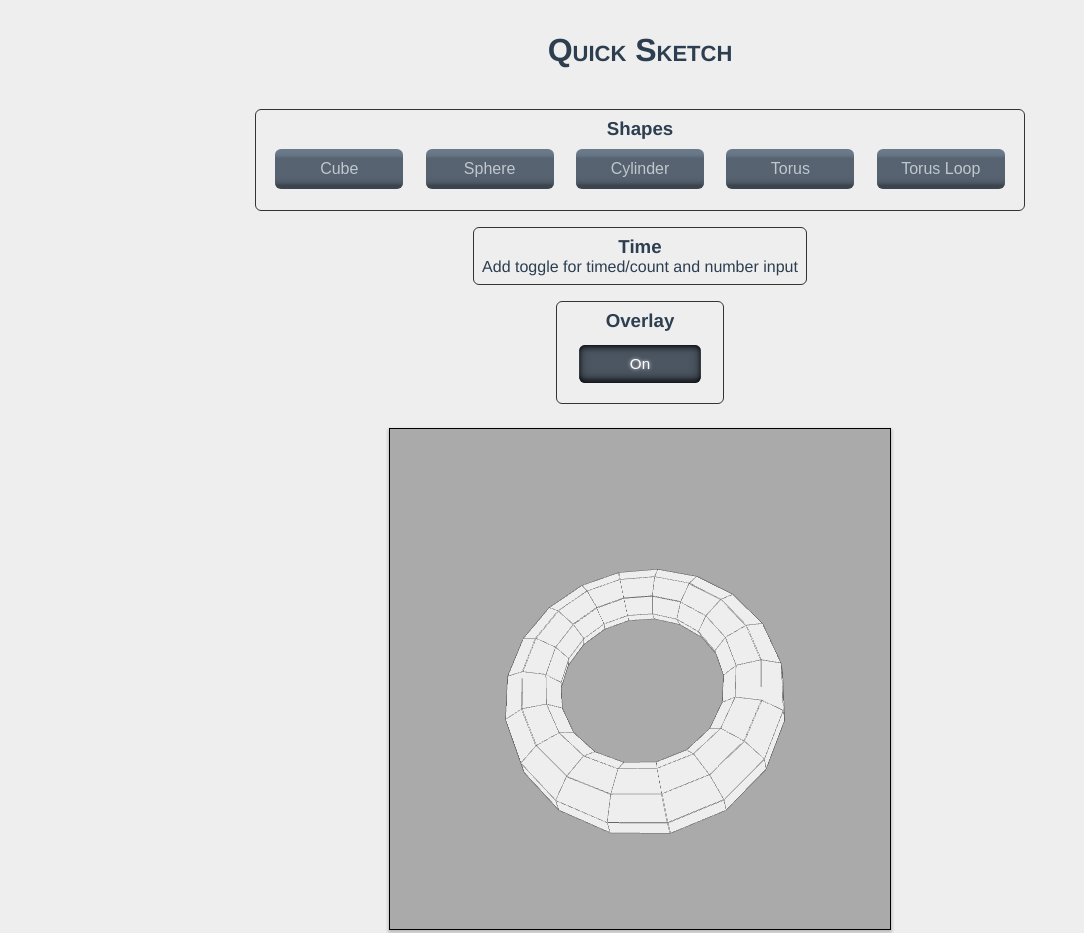
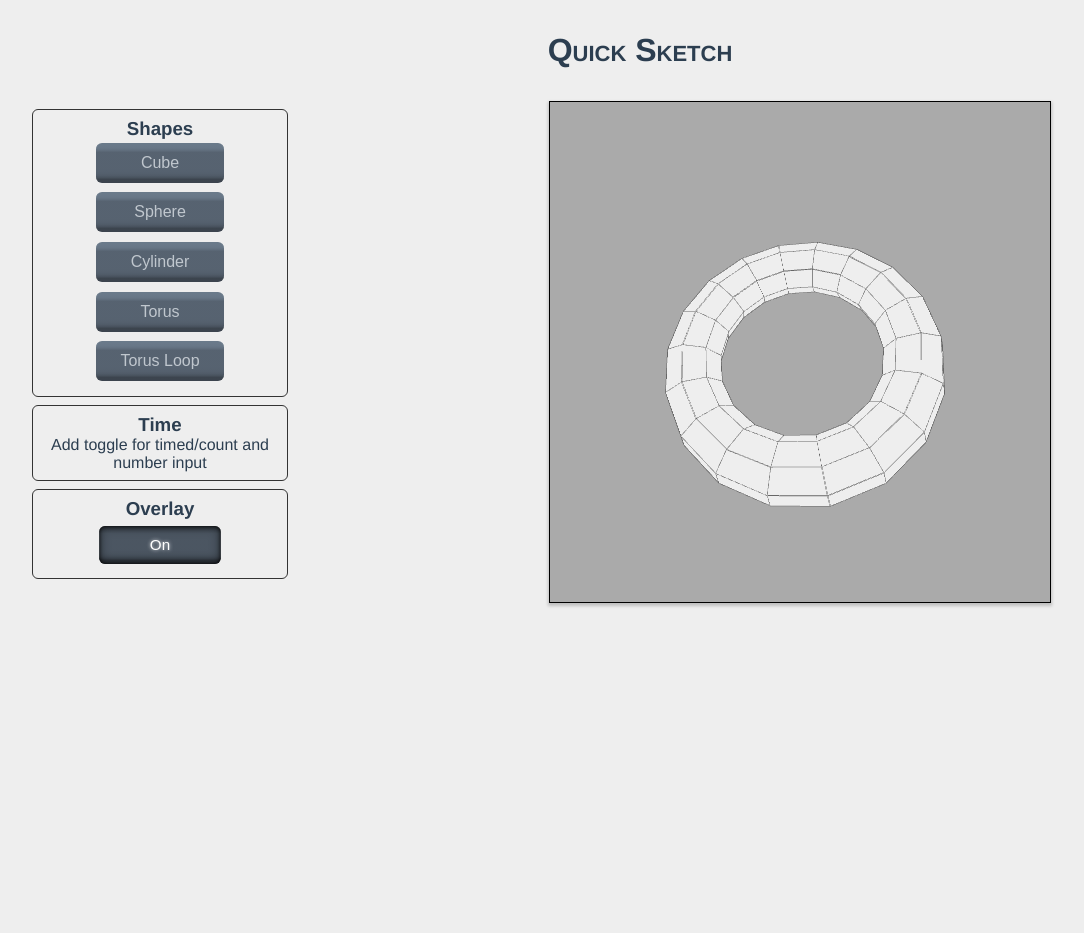
Before and after one commit to terchiem/quick-sketch, a Vue app: page / in a window 1280 px wide. Shown: the whole page, without its empty margins (0-1084 px from the left). After the commit the page ends 800 px from the top, so only its background shows below. Built offline with nearby package versions, Linux system fonts and the light colour scheme.

Commit message:
Apply grid lay out to controls

```diff
--- a/src/App.vue
+++ b/src/App.vue
@@ -28,6 +28,8 @@ export default {
   -moz-osx-font-smoothing: grayscale;
   text-align: center;
   color: #2c3e50;
+  display: grid;
+  grid-template-columns: 20em 6fr;
 }
 
 * {
--- a/src/components/Controls.vue
+++ b/src/components/Controls.vue
@@ -81,9 +81,7 @@ export default {
 
 <style scoped>
 .Controls {
-  margin: 1em auto;
-  display: flex;
-  flex-direction: column;
+  margin: 0 2em;
 }
 
 .Controls-group {
@@ -95,5 +93,6 @@ export default {
 
 .Controls-row {
   display: flex;
+  flex-direction: column;
 }
 </style>
--- a/src/components/Header.vue
+++ b/src/components/Header.vue
@@ -13,6 +13,7 @@ export default {
 <style scoped>
 .Header {
   margin: 2em;
+  grid-column: 1 / 3;
 }
 
 h1 {
--- a/src/components/Option.vue
+++ b/src/components/Option.vue
@@ -23,7 +23,7 @@ export default {
   place-items: center;
   top: -2px;
   position: relative;
-  margin: 0.7em;
+  margin: 0.3em auto;
   width: 8em;
   height: 2.5em;
   border-radius: 6px;
```
